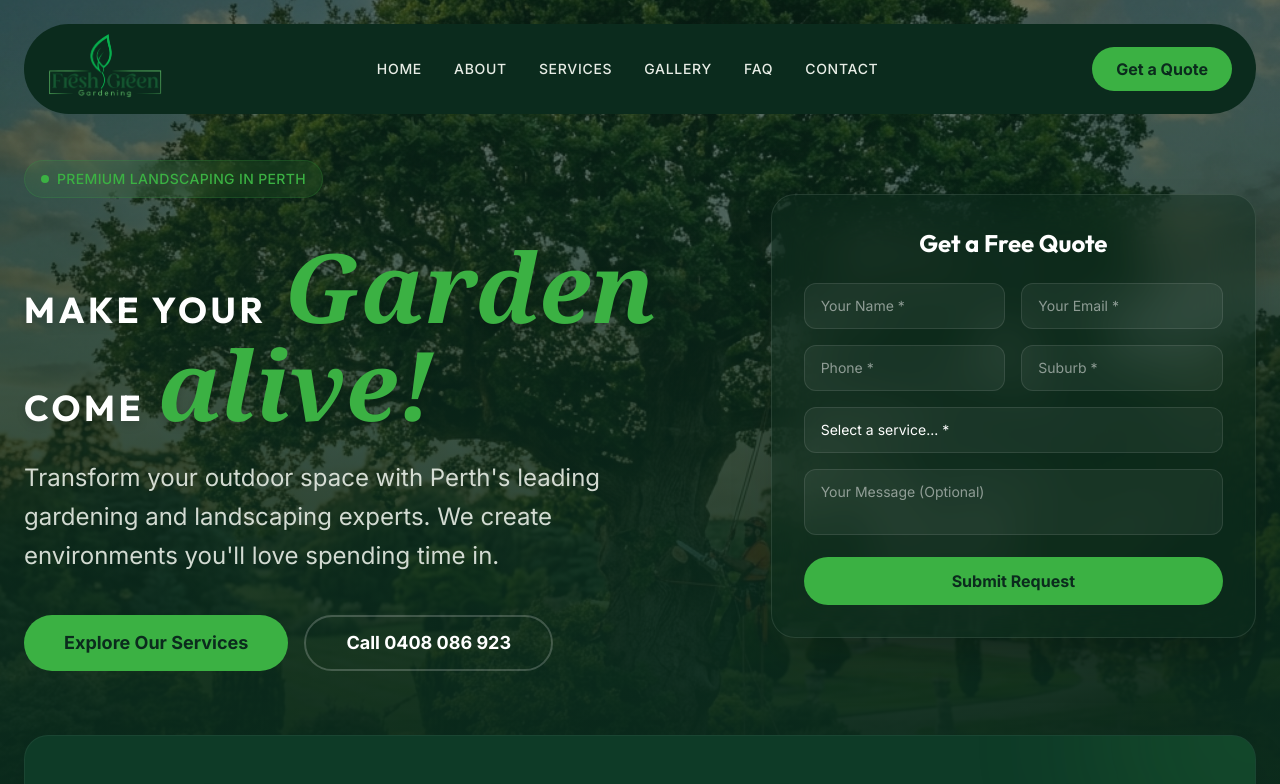
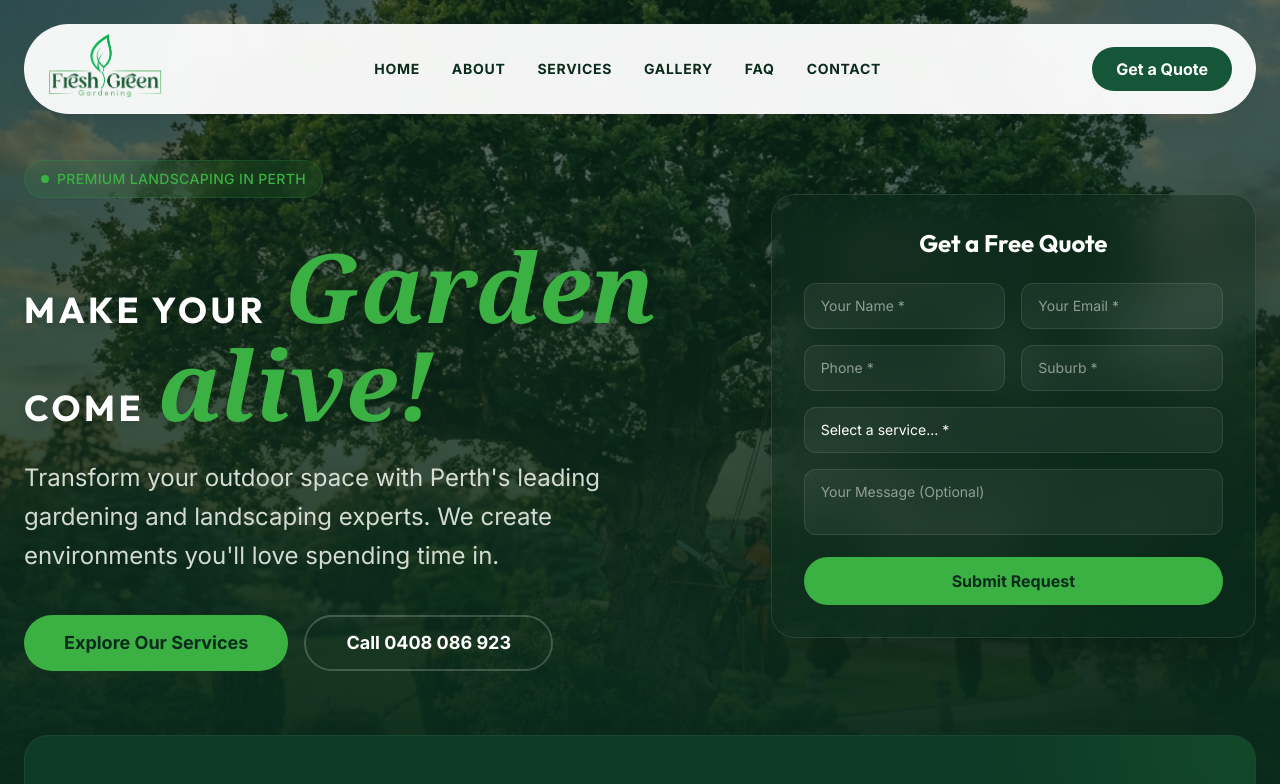
Before and after one commit to talhs999/Fresh-Green, a Next.js app: page / in a window 1280 px wide. Shown: the top 784 px of the page. Built offline with nearby package versions, Linux system fonts and the light colour scheme.

Commit message:
Update header theme to white for better logo visibility

```diff
--- a/src/components/layout/Header.tsx
+++ b/src/components/layout/Header.tsx
@@ -40,8 +40,8 @@ export default function Header() {
           className={cn(
             "flex items-center justify-between mx-auto max-w-7xl rounded-full transition-colors duration-300",
             isScrolled
-              ? "bg-brand-dark/95 backdrop-blur-md shadow-lg shadow-black/20 border border-white/10 px-6 py-3"
-              : "bg-brand-dark px-6 py-4"
+              ? "bg-white/95 backdrop-blur-md shadow-lg shadow-black/10 border border-brand-dark/10 px-6 py-3"
+              : "bg-white/95 backdrop-blur-sm shadow-xl shadow-black/5 px-6 py-4"
           )}
         >
           <Link href="/" className="flex items-center group shrink-0">
@@ -60,7 +60,7 @@ export default function Header() {
               <Link
                 key={link.name}
                 href={link.href}
-                className="text-brand-text-light hover:text-brand-accent transition-colors font-medium text-sm uppercase tracking-wider"
+                className="text-brand-dark hover:text-brand-primary transition-colors font-bold text-sm uppercase tracking-wider"
               >
                 {link.name}
               </Link>
@@ -70,7 +70,7 @@ export default function Header() {
           <div className="hidden md:flex">
             <Link
               href="/contact"
-              className="bg-brand-accent hover:bg-brand-accent-glow text-brand-dark font-bold px-6 py-2.5 rounded-full transition-all hover:scale-105 active:scale-95"
+              className="bg-brand-primary hover:bg-brand-primary-light text-white font-bold px-6 py-2.5 rounded-full transition-all hover:scale-105 active:scale-95"
             >
               Get a Quote
             </Link>
@@ -80,12 +80,12 @@ export default function Header() {
           <div className="flex md:hidden items-center gap-4">
             <Link
               href="/contact"
-              className="bg-brand-accent hover:bg-brand-accent-glow text-brand-dark font-bold px-4 py-1.5 text-sm rounded-full transition-transform active:scale-95 whitespace-nowrap"
+              className="bg-brand-primary hover:bg-brand-primary-light text-white font-bold px-4 py-1.5 text-sm rounded-full transition-transform active:scale-95 whitespace-nowrap"
             >
               Get a Quote
             </Link>
             <button
-              className="text-white hover:text-brand-accent transition-colors"
+              className="text-brand-dark hover:text-brand-primary transition-colors"
               onClick={() => setMobileMenuOpen(!mobileMenuOpen)}
             >
               {mobileMenuOpen ? <X className="w-6 h-6" /> : <Menu className="w-6 h-6" />}
@@ -97,7 +97,7 @@ export default function Header() {
       {/* Mobile Nav */}
       <div
         className={cn(
-          "md:hidden absolute top-full left-4 right-4 mt-2 bg-brand-dark/95 backdrop-blur-md border border-white/10 rounded-3xl p-6 shadow-xl flex flex-col gap-4 transform transition-all duration-300 origin-top",
+          "md:hidden absolute top-full left-4 right-4 mt-2 bg-white/95 backdrop-blur-md border border-brand-dark/10 rounded-3xl p-6 shadow-2xl flex flex-col gap-4 transform transition-all duration-300 origin-top",
           mobileMenuOpen ? "scale-y-100 opacity-100 visible" : "scale-y-95 opacity-0 invisible"
         )}
       >
@@ -106,7 +106,7 @@ export default function Header() {
             key={link.name}
             href={link.href}
             onClick={() => setMobileMenuOpen(false)}
-            className="text-white hover:text-brand-accent text-lg font-display transition-colors py-2 border-b border-white/5"
+            className="text-brand-dark hover:text-brand-primary text-lg font-bold font-display transition-colors py-2 border-b border-brand-dark/5"
           >
             {link.name}
           </Link>
@@ -114,7 +114,7 @@ export default function Header() {
         <Link
           href="/contact"
           onClick={() => setMobileMenuOpen(false)}
-          className="mt-4 bg-brand-accent text-brand-dark font-bold text-center py-3 rounded-full"
+          className="mt-4 bg-brand-primary text-white hover:bg-brand-primary-light font-bold text-center py-3 rounded-full"
         >
           Get a Quote
         </Link>
```
